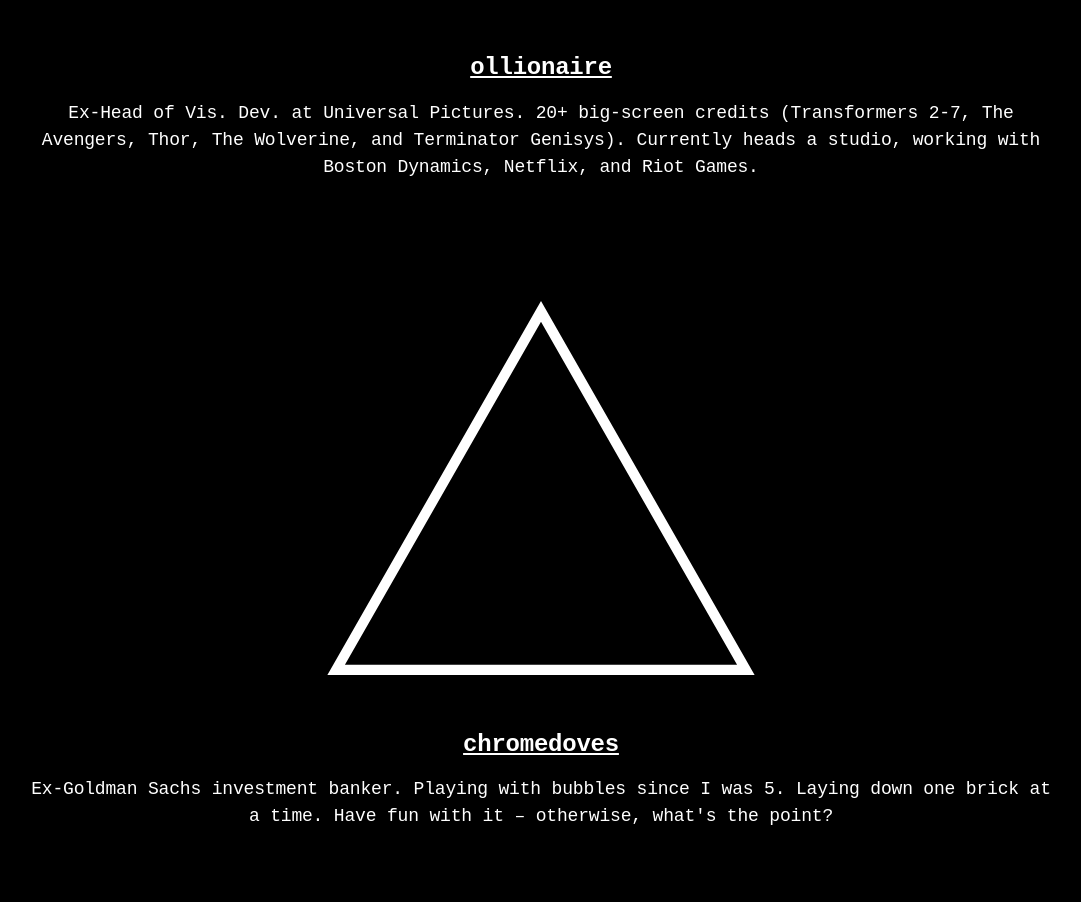
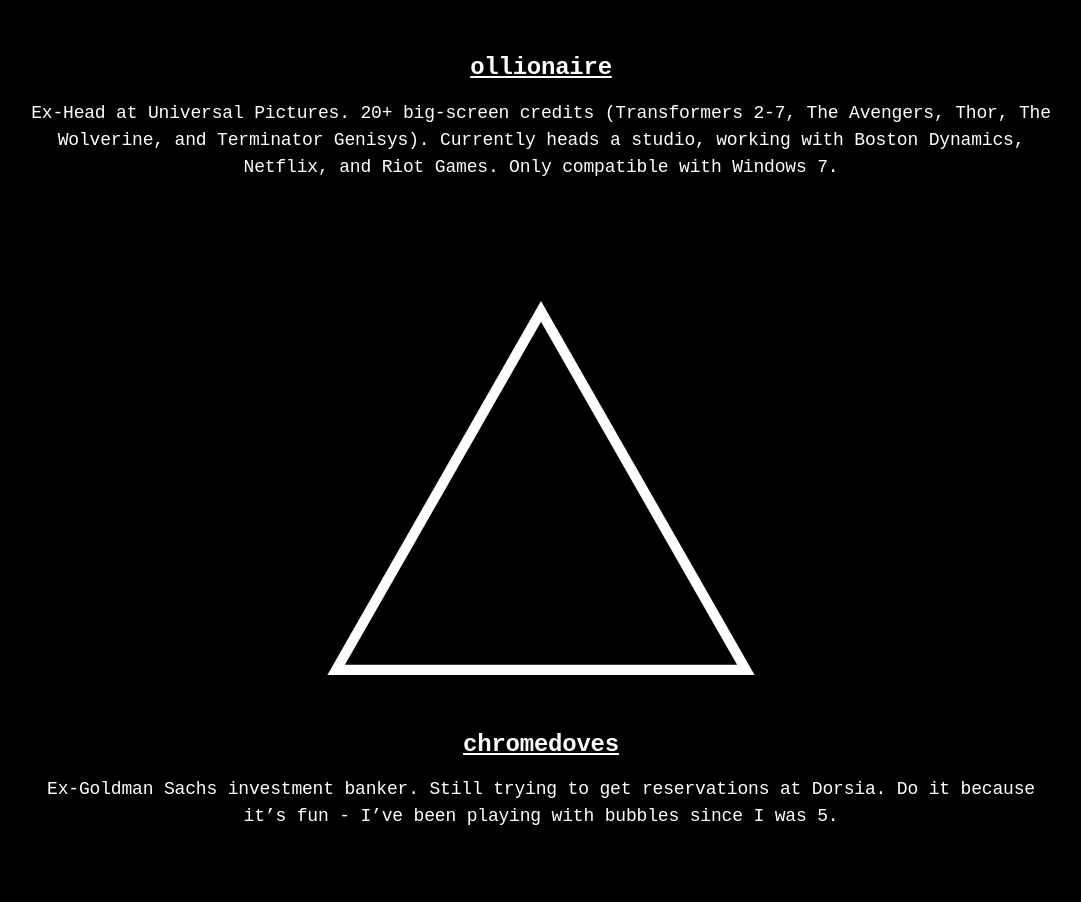
Before and after one commit to s01rice/eme-inc, a React (Create React App) app: page / in a window 1280 px wide. Shown: the part 1073-1975 px from the top of the page, without its empty margins (99-1180 px from the left). Built offline with nearby package versions, Linux system fonts and the light colour scheme.

Commit message:
Update name and description

```diff
--- a/src/Team.js
+++ b/src/Team.js
@@ -2,19 +2,19 @@
     {
         title: 'ollionaire',
         url: '#',
-        desc: 'Ex-Head of Vis. Dev. at Universal Pictures. 20+ big-screen credits (Transformers 2-7, The Avengers, Thor, The Wolverine, and Terminator Genisys). Currently heads a studio, working with Boston Dynamics, Netflix, and Riot Games.',
+        desc: 'Ex-Head at Universal Pictures. 20+ big-screen credits (Transformers 2-7, The Avengers, Thor, The Wolverine, and Terminator Genisys). Currently heads a studio, working with Boston Dynamics, Netflix, and Riot Games. Only compatible with Windows 7.',
         twitter: "https://twitter.com/TheOllionaire"
     },
     {
         title: 'chromedoves',
         url: '#',
-        desc: 'Ex-Goldman Sachs investment banker. Playing with bubbles since I was 5. Laying down one brick at a time. Have fun with it – otherwise, what\'s the point?',
+        desc: 'Ex-Goldman Sachs investment banker. Still trying to get reservations at Dorsia. Do it because it’s fun - I’ve been playing with bubbles since I was 5.',
         twitter: "https://twitter.com/chromedoves"
     },
     {
         title: 'akilwrath',
         url: '#',
         desc: 'Ex-FAANG, startup engineer. Used to building systems, currently building a vibe. Mom does not approve.',
-        twitter: "https://twitter.com/Falias13"
+        twitter: "https://twitter.com/haxhield"
     },
 ]
```
